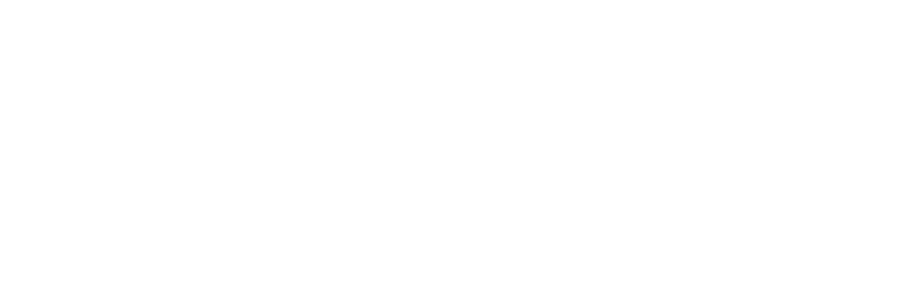
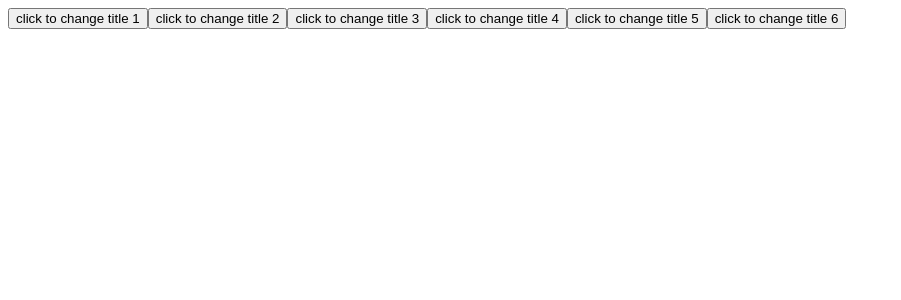
Before and after one commit to nasagaurav/react-l-topic2, a React (Create React App) app: page / in a window 1280 px wide. Shown: the top 300 px of the page, without its empty margins (0-901 px from the left). Built offline with nearby package versions, Linux system fonts and the light colour scheme.

Commit message:
example2 added html

```diff
--- a/src/App.js
+++ b/src/App.js
@@ -4,7 +4,12 @@
 export default function App() {
   return (
     <div>
-
+      <button>click to change title 1</button>
+      <button>click to change title 2</button>
+      <button>click to change title 3</button>
+      <button>click to change title 4</button>
+      <button>click to change title 5</button>
+      <button>click to change title 6</button>
     </div>
   );
 }
```
